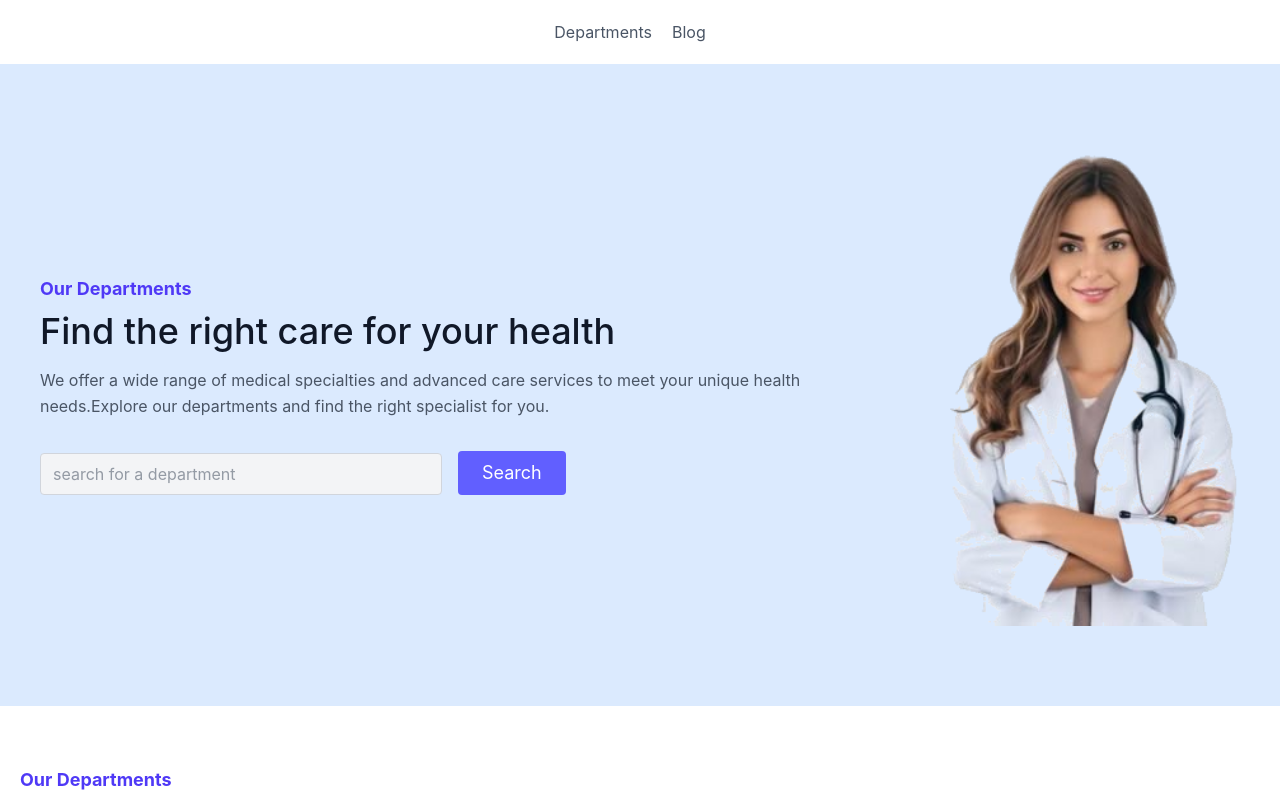
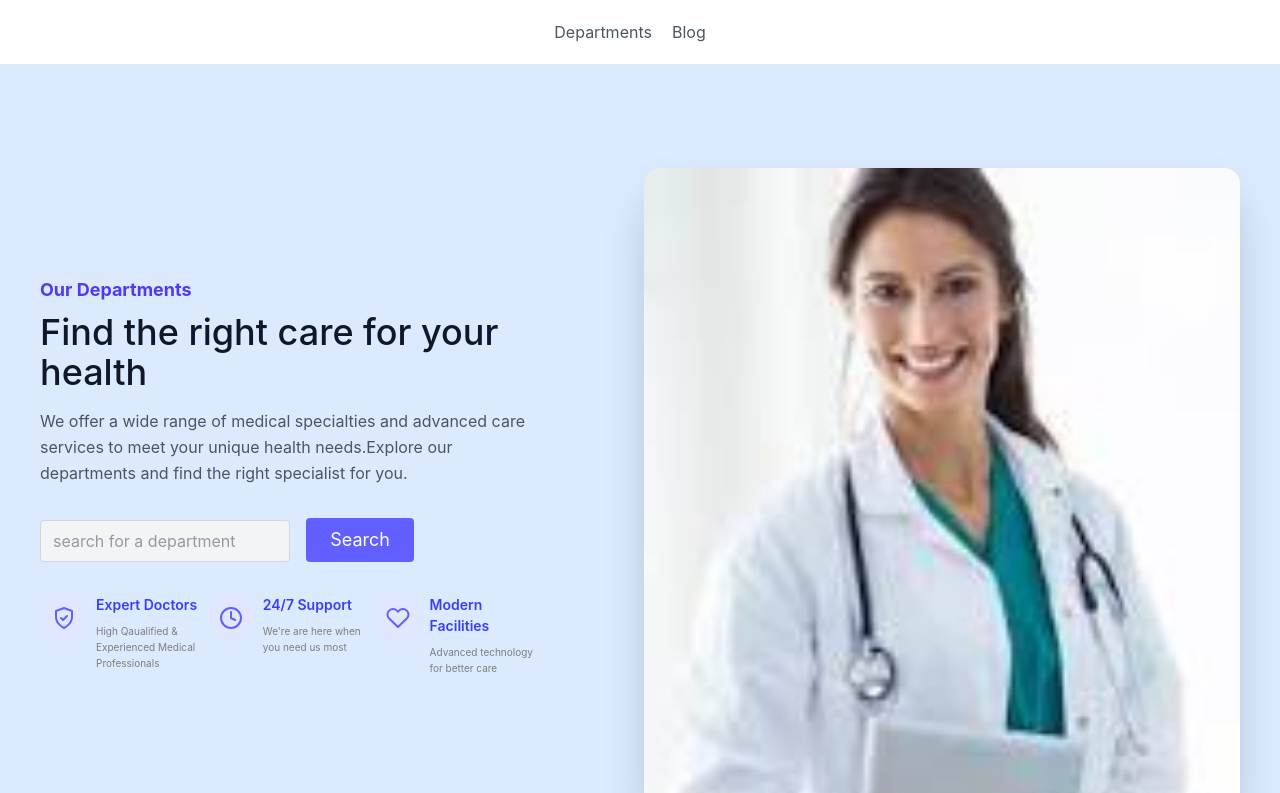
Before and after one commit to maazhashmi996-pixel/Clinic-Website, a React (Vite) app: page /departments in a window 1280 px wide. Shown: the top 793 px of the page. Built offline with nearby package versions, Linux system fonts and the light colour scheme.

Commit message:
update hero section

```diff
--- a/blog/Blog.jsx
+++ b/blog/Blog.jsx
@@ -22,7 +22,9 @@ function Blog() {
                             <li className="mb-2">Medical Update</li>
                         </ul>
                     </div>
-                    <img className="object-cover object-center rounded " alt="hero" src="/doc1.png" width="300" />
+                     <div className="lg:w-[50%] md:w-1/2 w-full h-[80vh] bg-[url('/doctor4.jpg')] bg-no-repeat bg-cover bg-center rounded-2xl shadow-2xl mt-6 ml-2">
+                    </div>
+                    {/* <img className="object-cover object-center rounded " alt="hero" src="/doc1.png" width="300" /> */}
 
                 </div>
             </section >
--- a/departments/Departments.jsx
+++ b/departments/Departments.jsx
@@ -16,8 +16,70 @@ function Departments() {
             </div>
             <button class="inline-flex text-white bg-indigo-500 border-0 py-2 px-6 focus:outline-none hover:bg-indigo-600 rounded text-lg">Search</button>
           </div>
-        </div>
-          <img class="object-cover object-center rounded " alt="hero" src="/doc1.png" width="300" />
+           <div className='flex flex-col lg:flex-row'>
+                            <div className="md:w-5/6 flex mt-8 flex-col items-center lg:flex-row lg:items-start ">
+                                <div className="w-12 h-12 inline-flex items-center justify-center rounded-full bg-indigo-100 text-indigo-500 mb-4 shrink-0">
+                                    <svg
+                                        fill="none"
+                                        stroke="currentColor"
+                                        strokeLinecap="round"
+                                        strokeLinejoin="round"
+                                        strokeWidth="2"
+                                        className="w-6 h-6"
+                                        viewBox="0 0 24 24"
+                                    >
+                                        <path d="M12 22s8-4 8-11V5l-8-3-8 3v6c0 7 8 11 8 11z"></path>
+                                        <path d="m9 12 2 2 4-4"></path>
+                                    </svg>
+                                </div>
+                                <div className="grow pl-2 text-[#0000ffbd]">
+                                    <h2 className=" text-[14px] title-font font-semibold mb-2">Expert Doctors</h2>
+                                    <p className=" text-[#7e7d7d] leading-relaxed text-[10px]">High Qaualified & Experienced Medical Professionals</p>
+                                </div>
+                            </div>
+                            <div className="md:w-5/6 flex mt-8 flex-col items-center lg:flex-row lg:items-start">
+                                <div className="w-12 h-12 inline-flex items-center justify-center rounded-full bg-indigo-100 text-indigo-500 mb-4 shrink-0">
+                                    <svg
+                                        fill="none"
+                                        stroke="currentColor"
+                                        strokeLinecap="round"
+                                        strokeLinejoin="round"
+                                        strokeWidth="2"
+                                        className="w-6 h-6"
+                                        viewBox="0 0 24 24"
+                                    >
+                                        <circle cx="12" cy="12" r="10"></circle>
+                                        <path d="M12 6v6l4 2"></path>
+                                    </svg>
+                                </div>
+                                <div className="grow pl-2 text-[#0000ffbd]">
+                                    <h2 className=" text-[14px] title-font font-semibold mb-2">24/7 Support</h2>
+                                    <p className=" text-[#7e7d7d] leading-relaxed text-[10px]">We're are here when you need us most</p>
+                                </div>
+                            </div>
+                            <div className="md:w-5/6 flex mt-8 flex-col items-center lg:flex-row lg:items-start">
+                                <div className="w-12 h-12 inline-flex items-center justify-center rounded-full bg-indigo-100 text-indigo-500 mb-4 shrink-0">
+                                    <svg
+                                        fill="none"
+                                        stroke="currentColor"
+                                        strokeLinecap="round"
+                                        strokeLinejoin="round"
+                                        strokeWidth="2"
+                                        className="w-6 h-6"
+                                        viewBox="0 0 24 24"
+                                    >
+                                        <path d="M20.8 4.6a5.5 5.5 0 0 0-7.8 0L12 5.7l-1.1-1.1a5.5 5.5 0 0 0-7.8 7.8l1.1 1.1L12 21l7.8-7.5 1.1-1.1a5.5 5.5 0 0 0-.1-7.8z"></path>
+                                    </svg>
+                                </div>
+                                <div className="grow pl-2 text-[#0000ffbd]">
+                                    <h2 className=" text-[14px] title-font font-semibold mb-2">Modern Facilities</h2>
+                                    <p className=" text-[#7e7d7d] leading-relaxed text-[10px]">Advanced technology for better care</p>
+                                </div>
+                            </div>
+                        </div>
+                    </div>
+                    <div className="lg:w-[50%] md:w-1/2 w-full h-[80vh] bg-[url('/doctor-image.jpg')] bg-no-repeat bg-cover bg-center rounded-2xl shadow-2xl mt-6 ml-2">
+                    </div>
       </div>
     </section>
      <section class="text-gray-600 body-font">
```
Also changed, not shown: public/doctor-image.jpg (added).
